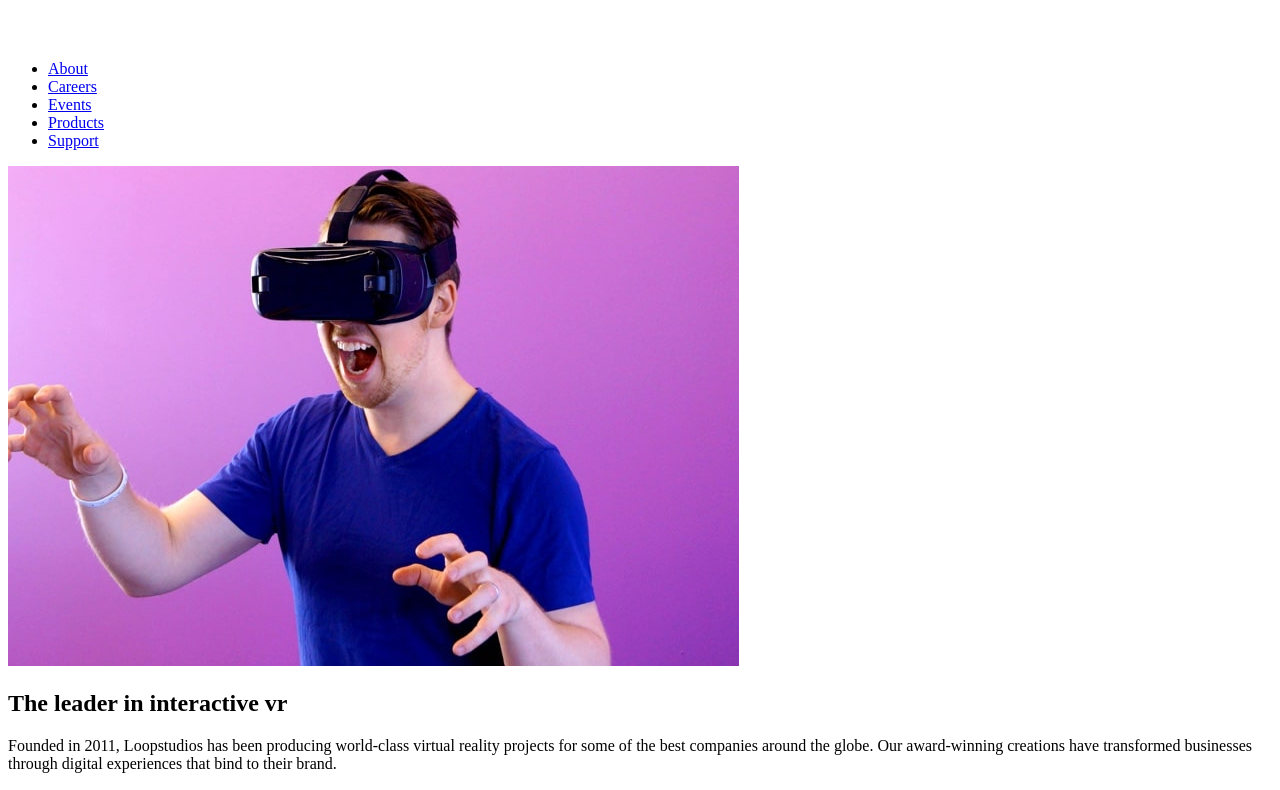
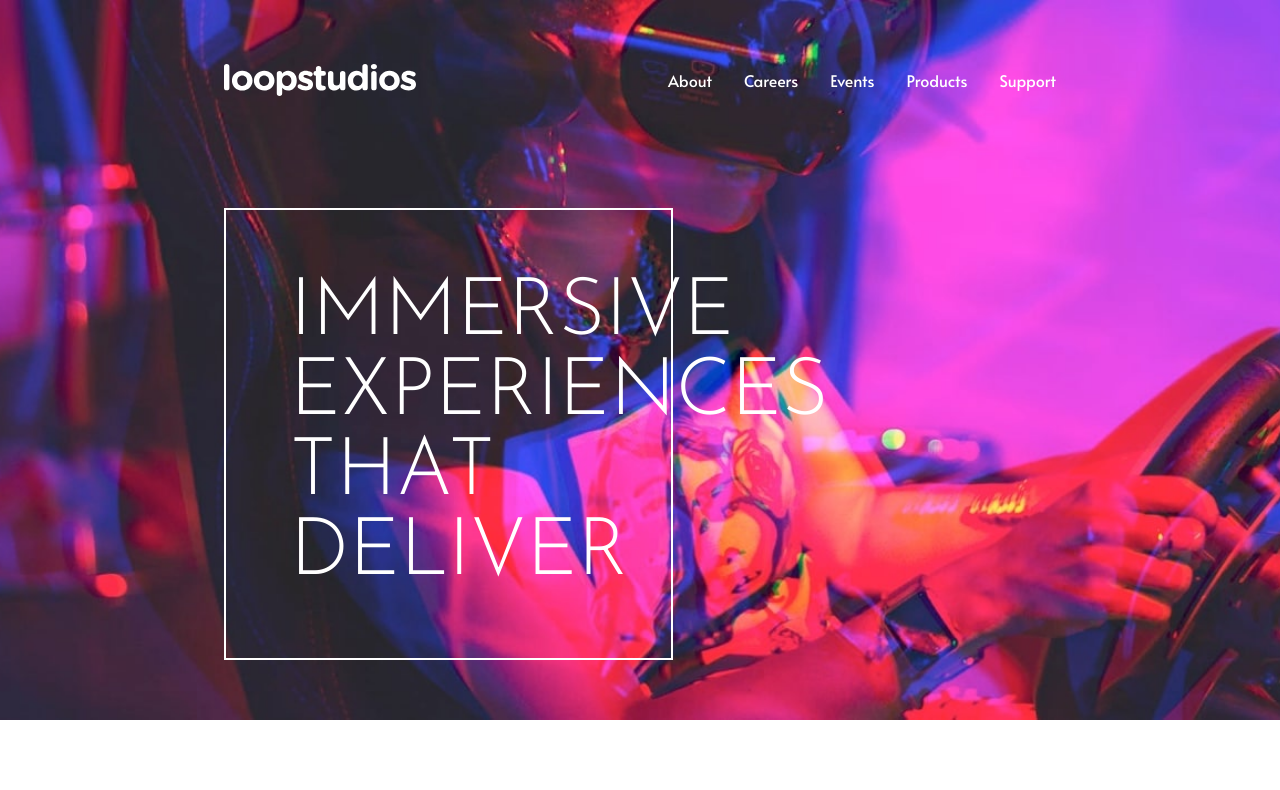
Before and after one commit to thusharathiwanka/Frontend-mentor-loopstudios, a plain HTML site: page index.html in a window 1280 px wide. Shown: the top 790 px of the page. Drawn offline with Linux system fonts and the light colour scheme.

Commit message:
CREATE: hero section styles added

```diff
--- /dev/null
+++ b/app/style/_about.scss
@@ -0,0 +1,14 @@
+.about-section {
+  .content {
+      @include body_margin;
+      padding: 10rem 0;
+      position: relative;
+  }
+
+  h1 {
+     font-size: 4rem;
+     background: white;
+     padding: 4rem;
+     position: absolute;
+  }
+}
--- a/app/style/_globals.scss
+++ b/app/style/_globals.scss
@@ -1,8 +1,44 @@
+html {
+   font-size: 100%;
+}
+
+*, *::before, *::after {
+   margin: 0;
+   padding: 0;
+   box-sizing: border-box;
+}
+
+a {
+   text-decoration: none;
+}
+
+ul {
+   list-style: none;
+}
+
+h1 {
+   font-family: "Josefin Sans", serif;
+   font-weight: 300;
+   text-transform: uppercase;
+   font-size: 5rem;
+}
+
 .attribution {
    font-size: 11px;
    text-align: center;
 }
 
 .attribution a {
-   color: hsl(228, 45%, 44%);
+   color: #3e52a3;
 }
+
+@mixin flex {
+   display: flex;
+   justify-content: space-between;
+   align-items: center;
+}
+
+@mixin body_margin {
+   width: 65vw;
+   margin: 0 auto;
+}
--- /dev/null
+++ b/app/style/_hero.scss
@@ -0,0 +1,38 @@
+header {
+   min-height: 90vh;
+   background: url("../../images/desktop/image-hero.jpg");
+   background-repeat: no-repeat;
+   background-position: center;
+   background-position-y: 0%;
+   background-size: cover;
+   color: white;
+
+   .header-content {
+      @include body_margin;
+   }
+
+   h1 {
+      margin-top: 3rem;
+      padding: 4rem;
+      border: 2px solid white;
+      width: 54%;
+   }
+}
+
+nav {
+   @include flex;
+   min-height: 20vh;
+
+   ul {
+      @include flex;
+   }
+
+   li {
+      padding-left: 2rem;
+   }
+
+   a {
+      color: white;
+      font-family: "Alata", sans-serif;
+   }
+}
--- a/app/style/style.scss
+++ b/app/style/style.scss
@@ -1 +1,3 @@
 @import "globals";
+@import "hero";
+@import "about"
--- a/index.html
+++ b/index.html
@@ -6,6 +6,9 @@
     <meta name="viewport" content="width=device-width, initial-scale=1.0">
 
     <link rel="icon" type="image/png" sizes="32x32" href="./images/favicon-32x32.png">
+    <link rel="preconnect" href="https://fonts.gstatic.com">
+    <link href="https://fonts.googleapis.com/css2?family=Alata&family=Josefin+Sans:wght@300&display=swap"
+      rel="stylesheet">
     <link rel="stylesheet" href="./dist/style.css">
 
     <title>Frontend Mentor | Loopstudios landing page</title>
@@ -13,6 +16,7 @@
 
   <body>
     <header>
+      <div class="header-content">
         <nav>
           <img src="./images/logo.svg" alt="logo">
           <ul class="nav-links">
@@ -23,13 +27,15 @@
             <li><a href="#">Support</a></li>
           </ul>
         </nav>
+        <h1>immersive experiences that deliver</h1>
+      </div>
     </header>
     <main>
       <section class="about-section">
         <div class="content">
           <img src="./images/desktop/image-interactive.jpg" alt="VR-image">
           <div class="text-content">
-            <h1>The leader in interactive vr</h1>
+            <h1>The leader in <br> interactive vr</h1>
             <p>Founded in 2011, Loopstudios has been producing world-class virtual reality
               projects for some of the best companies around the globe. Our award-winning
               creations have transformed businesses through digital experiences that bind
```
Also changed, not shown: dist/style.css, 1 other file. Lines whose indentation alone changed are shown as unchanged.
